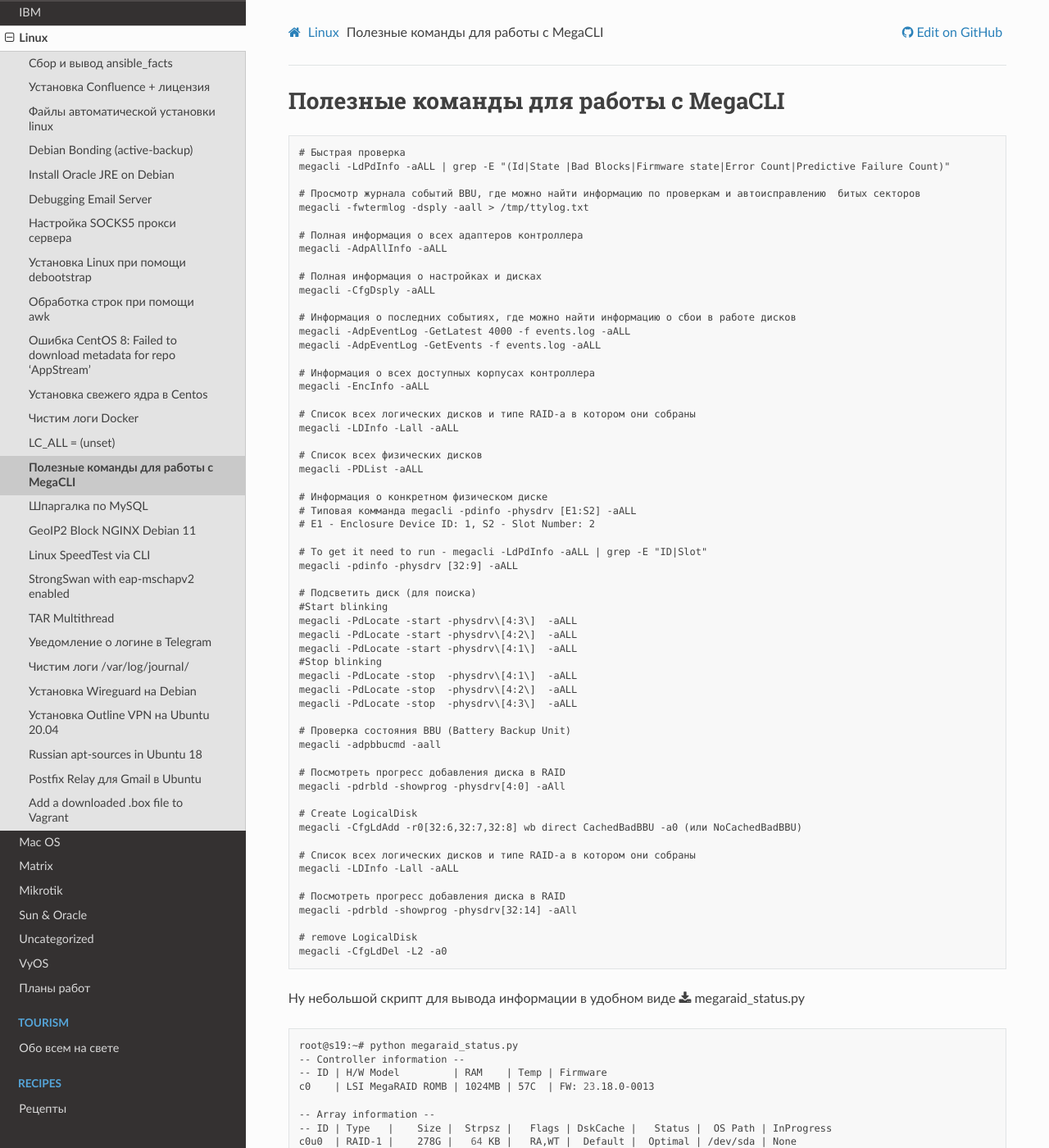
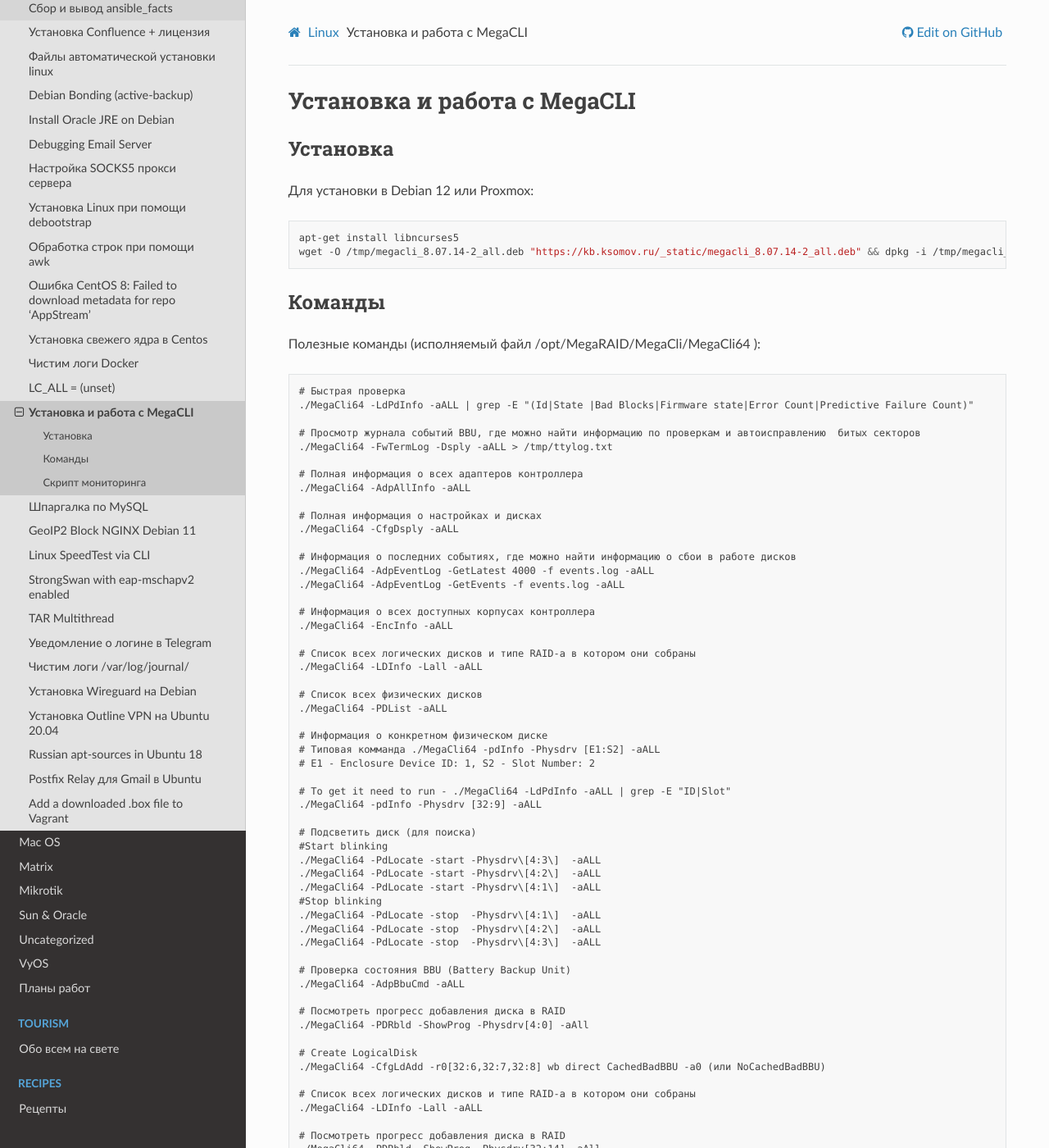
Before and after one commit to jeffscrum/jeffscrum.github.io, a Sphinx documentation site: the page built from source/linux/linux-megacli.rst, in a window 1280 px wide and 1400 px high. Shown: the whole window at 82% size. Built offline with Sphinx 7.4.7 and the Read the Docs theme 2.0.0, drawn with Linux system fonts in a browser that asks for light colours; some of the changed text lies outside the part shown.

Commit message:
MegaCLI update

```diff
--- a/source/linux/linux-megacli.rst
+++ b/source/linux/linux-megacli.rst
@@ -5,72 +5,91 @@
 
 .. _linux-megacli:
 
-Полезные команды для работы с MegaCLI
-=====================================
+Установка и работа с MegaCLI
+============================
+
+Установка
+---------
+
+Для установки в Debian 12 или Proxmox:
+
+.. code-block:: bash
+
+   apt-get install libncurses5
+   wget -O /tmp/megacli_8.07.14-2_all.deb "https://kb.ksomov.ru/_static/megacli_8.07.14-2_all.deb" && dpkg -i /tmp/megacli_8.07.14-2_all.deb
+
+Команды
+-------
+
+Полезные команды (исполняемый файл /opt/MegaRAID/MegaCli/MegaCli64 ):
 
 .. code-block:: none
 
    # Быстрая проверка
-   megacli -LdPdInfo -aALL | grep -E "(Id|State |Bad Blocks|Firmware state|Error Count|Predictive Failure Count)"
+   ./MegaCli64 -LdPdInfo -aALL | grep -E "(Id|State |Bad Blocks|Firmware state|Error Count|Predictive Failure Count)"
 
    # Просмотр журнала событий BBU, где можно найти информацию по проверкам и автоисправлению  битых секторов
-   megacli -fwtermlog -dsply -aall > /tmp/ttylog.txt
+   ./MegaCli64 -FwTermLog -Dsply -aALL > /tmp/ttylog.txt
 
    # Полная информация о всех адаптеров контроллера
-   megacli -AdpAllInfo -aALL
+   ./MegaCli64 -AdpAllInfo -aALL
 
    # Полная информация о настройках и дисках
-   megacli -CfgDsply -aALL
+   ./MegaCli64 -CfgDsply -aALL
 
    # Информация о последних событиях, где можно найти информацию о сбои в работе дисков
-   megacli -AdpEventLog -GetLatest 4000 -f events.log -aALL
-   megacli -AdpEventLog -GetEvents -f events.log -aALL
+   ./MegaCli64 -AdpEventLog -GetLatest 4000 -f events.log -aALL
+   ./MegaCli64 -AdpEventLog -GetEvents -f events.log -aALL
 
    # Информация о всех доступных корпусах контроллера
-   megacli -EncInfo -aALL
+   ./MegaCli64 -EncInfo -aALL
 
    # Список всех логических дисков и типе RAID-а в котором они собраны
-   megacli -LDInfo -Lall -aALL
+   ./MegaCli64 -LDInfo -Lall -aALL
 
    # Список всех физических дисков
-   megacli -PDList -aALL
+   ./MegaCli64 -PDList -aALL
 
    # Информация о конкретном физическом диске
-   # Типовая комманда megacli -pdinfo -physdrv [E1:S2] -aALL
+   # Типовая комманда ./MegaCli64 -pdInfo -Physdrv [E1:S2] -aALL
    # E1 - Enclosure Device ID: 1, S2 - Slot Number: 2
 
-   # To get it need to run - megacli -LdPdInfo -aALL | grep -E "ID|Slot"
-   megacli -pdinfo -physdrv [32:9] -aALL
+   # To get it need to run - ./MegaCli64 -LdPdInfo -aALL | grep -E "ID|Slot"
+   ./MegaCli64 -pdInfo -Physdrv [32:9] -aALL
 
    # Подсветить диск (для поиска)
    #Start blinking
-   megacli -PdLocate -start -physdrv\[4:3\]  -aALL
-   megacli -PdLocate -start -physdrv\[4:2\]  -aALL
-   megacli -PdLocate -start -physdrv\[4:1\]  -aALL
+   ./MegaCli64 -PdLocate -start -Physdrv\[4:3\]  -aALL
+   ./MegaCli64 -PdLocate -start -Physdrv\[4:2\]  -aALL
+   ./MegaCli64 -PdLocate -start -Physdrv\[4:1\]  -aALL
    #Stop blinking
-   megacli -PdLocate -stop  -physdrv\[4:1\]  -aALL
-   megacli -PdLocate -stop  -physdrv\[4:2\]  -aALL
-   megacli -PdLocate -stop  -physdrv\[4:3\]  -aALL
+   ./MegaCli64 -PdLocate -stop  -Physdrv\[4:1\]  -aALL
+   ./MegaCli64 -PdLocate -stop  -Physdrv\[4:2\]  -aALL
+   ./MegaCli64 -PdLocate -stop  -Physdrv\[4:3\]  -aALL
 
    # Проверка состояния BBU (Battery Backup Unit)
-   megacli -adpbbucmd -aall
+   ./MegaCli64 -AdpBbuCmd -aALL
 
    # Посмотреть прогресс добавления диска в RAID
-   megacli -pdrbld -showprog -physdrv[4:0] -aAll
+   ./MegaCli64 -PDRbld -ShowProg -Physdrv[4:0] -aAll
 
    # Create LogicalDisk
-   megacli -CfgLdAdd -r0[32:6,32:7,32:8] wb direct CachedBadBBU -a0 (или NoCachedBadBBU)
+   ./MegaCli64 -CfgLdAdd -r0[32:6,32:7,32:8] wb direct CachedBadBBU -a0 (или NoCachedBadBBU)
 
    # Список всех логических дисков и типе RAID-а в котором они собраны
-   megacli -LDInfo -Lall -aALL
+   ./MegaCli64 -LDInfo -Lall -aALL
 
    # Посмотреть прогресс добавления диска в RAID
-   megacli -pdrbld -showprog -physdrv[32:14] -aAll
+   ./MegaCli64 -PDRbld -ShowProg -Physdrv[32:14] -aAll
 
    # remove LogicalDisk
-   megacli -CfgLdDel -L2 -a0
+   ./MegaCli64 -CfgLdDel -L2 -a0
 
-Ну небольшой скрипт для вывода информации в удобном виде :download:`megaraid_status.py </_static/megaraid_status.tar.gz>`
+
+Скрипт мониторинга
+------------------
+
+Небольшой скрипт для вывода информации в удобном виде :download:`megaraid_status.py </_static/megaraid_status.tar.gz>`
 
 .. code-block:: bash
 
```
Also changed, not shown: 1 other file.
